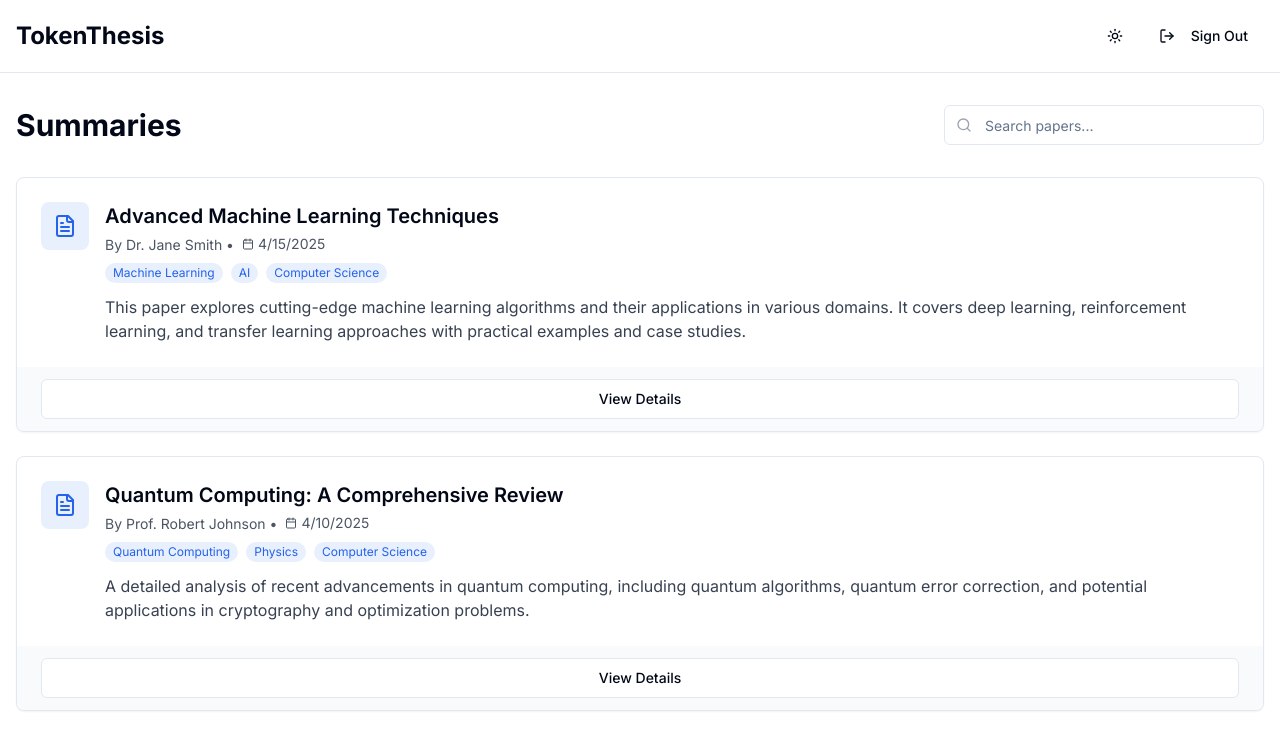
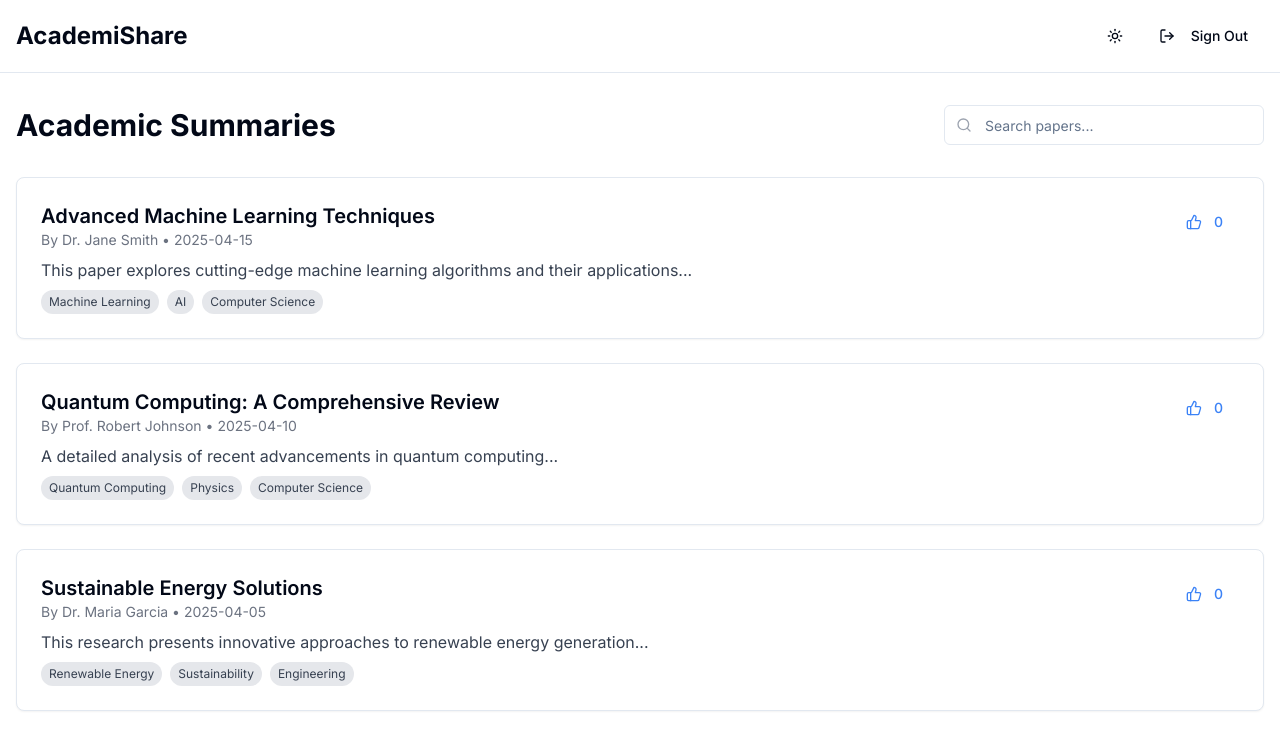
Before and after one commit to MdKaifSardar/hfb4, a Next.js app: page /user/feed in a window 1280 px wide. Shown: the top 733 px of the page. Built offline with nearby package versions, Linux system fonts and the light colour scheme.

Commit message:
upvote done

```diff
--- a/app/user/feed/page.tsx
+++ b/app/user/feed/page.tsx
@@ -9,21 +9,35 @@ import { Card, CardContent } from "@/components/ui/card"
 import { Search, LogOut } from "lucide-react"
 import { PdfCard } from "@/components/pdf-card"
 import { ThemeToggle } from "@/components/theme-toggle"
+import { ThumbsUp } from "lucide-react"
+
+
+type PDFSummary = {
+  id: string
+  title: string
+  author: string
+  uploadDate: string
+  summary: string
+  tags: string[]
+  upvotes: number
+}
 
 export default function UserFeed() {
   const router = useRouter()
   const [searchQuery, setSearchQuery] = useState("")
+  const [votedPapers, setVotedPapers] = useState<string[]>([])
 
   // Mock data for PDF summaries
-  const pdfSummaries = [
+  const [pdfSummaries, setPdfSummaries] = useState<PDFSummary[]>([
     {
       id: "1",
       title: "Advanced Machine Learning Techniques",
       author: "Dr. Jane Smith",
       uploadDate: "2025-04-15",
       summary:
-        "This paper explores cutting-edge machine learning algorithms and their applications in various domains. It covers deep learning, reinforcement learning, and transfer learning approaches with practical examples and case studies.",
+        "This paper explores cutting-edge machine learning algorithms and their applications...",
       tags: ["Machine Learning", "AI", "Computer Science"],
+      upvotes: 0,
     },
     {
       id: "2",
@@ -31,8 +45,9 @@ export default function UserFeed() {
       author: "Prof. Robert Johnson",
       uploadDate: "2025-04-10",
       summary:
-        "A detailed analysis of recent advancements in quantum computing, including quantum algorithms, quantum error correction, and potential applications in cryptography and optimization problems.",
+        "A detailed analysis of recent advancements in quantum computing...",
       tags: ["Quantum Computing", "Physics", "Computer Science"],
+      upvotes: 0,
     },
     {
       id: "3",
@@ -40,8 +55,9 @@ export default function UserFeed() {
       author: "Dr. Maria Garcia",
       uploadDate: "2025-04-05",
       summary:
-        "This research presents innovative approaches to renewable energy generation and storage, with a focus on solar, wind, and hydroelectric power. It discusses efficiency improvements and integration with existing power grids.",
+        "This research presents innovative approaches to renewable energy generation...",
       tags: ["Renewable Energy", "Sustainability", "Engineering"],
+      upvotes: 0,
     },
     {
       id: "4",
@@ -49,8 +65,9 @@ export default function UserFeed() {
       author: "Prof. David Chen",
       uploadDate: "2025-04-01",
       summary:
-        "An exploration of human memory systems and learning processes, examining how information is encoded, stored, and retrieved. The paper discusses implications for educational practices and cognitive enhancement.",
+        "An exploration of human memory systems and learning processes...",
       tags: ["Psychology", "Neuroscience", "Education"],
+      upvotes: 0,
     },
     {
       id: "5",
@@ -58,11 +75,11 @@ export default function UserFeed() {
       author: "Dr. Sarah Williams",
       uploadDate: "2025-03-28",
       summary:
-        "A comprehensive analysis of current and proposed strategies to mitigate climate change, including carbon capture technologies, policy interventions, and behavioral changes at individual and societal levels.",
+        "A comprehensive analysis of current and proposed strategies to mitigate climate change...",
       tags: ["Climate Science", "Environmental Studies", "Policy"],
+      upvotes: 0,
     },
-  ]
-
+  ])
   const filteredPdfs = pdfSummaries.filter(
     (pdf) =>
       pdf.title.toLowerCase().includes(searchQuery.toLowerCase()) ||
@@ -70,6 +87,16 @@ export default function UserFeed() {
       pdf.summary.toLowerCase().includes(searchQuery.toLowerCase()) ||
       pdf.tags.some((tag) => tag.toLowerCase().includes(searchQuery.toLowerCase())),
   )
+  const handleUpvote = (id: string) => {
+    if (votedPapers.includes(id)) return // Already voted
+
+    setPdfSummaries((prev) =>
+      prev.map((pdf) =>
+        pdf.id === id ? { ...pdf, upvotes: pdf.upvotes + 1 } : pdf,
+      ),
+    )
+    setVotedPapers((prev) => [...prev, id])
+  }
 
   const handleSignOut = () => {
     // In a real app, this would sign out the user
@@ -80,9 +107,7 @@ export default function UserFeed() {
     <div className="flex min-h-screen flex-col">
     <header className="border-b dark:border-gray-800">
       <div className="container mx-auto px-4 py-4 flex justify-between items-center">
-          <Link href="/" className="text-2xl font-bold">
-            TokenThesis
-          </Link>
+        <Link href="/" className="text-2xl font-bold">AcademiShare</Link>
         <div className="flex items-center space-x-2">
           <ThemeToggle />
           <Button variant="ghost" onClick={handleSignOut}>
@@ -95,7 +120,7 @@ export default function UserFeed() {
 
     <main className="flex-1 container mx-auto px-4 py-8 dark:bg-gray-900">
       <div className="flex flex-col md:flex-row justify-between items-start md:items-center mb-8 gap-4">
-          <h1 className="text-3xl font-bold dark:text-white">Summaries</h1>
+        <h1 className="text-3xl font-bold dark:text-white">Academic Summaries</h1>
         <div className="relative w-full md:w-80">
           <Search className="absolute left-3 top-1/2 transform -translate-y-1/2 text-gray-400 h-4 w-4" />
           <Input
@@ -109,11 +134,44 @@ export default function UserFeed() {
 
       <div className="grid grid-cols-1 gap-6">
         {filteredPdfs.length > 0 ? (
-            filteredPdfs.map((pdf) => <PdfCard key={pdf.id} pdf={pdf} />)
+          filteredPdfs.map((pdf) => (
+            <Card key={pdf.id} className="dark:bg-gray-800">
+              <CardContent className="p-6">
+                <div className="flex justify-between items-start mb-2">
+                  <div>
+                    <h2 className="text-xl font-semibold">{pdf.title}</h2>
+                    <p className="text-sm text-gray-500">By {pdf.author} • {pdf.uploadDate}</p>
+                  </div>
+                  <Button
+                    variant="ghost"
+                    className="flex items-center space-x-1 text-blue-500"
+                    onClick={() => handleUpvote(pdf.id)}
+                    disabled={votedPapers.includes(pdf.id)}
+                  >
+                    <ThumbsUp className="h-4 w-4" />
+                    <span>{pdf.upvotes}</span>
+                  </Button>
+                </div>
+                <p className="text-gray-700 dark:text-gray-300">{pdf.summary}</p>
+                <div className="mt-2 flex flex-wrap gap-2">
+                  {pdf.tags.map((tag) => (
+                    <span
+                      key={tag}
+                      className="px-2 py-1 text-xs bg-gray-200 dark:bg-gray-700 text-gray-700 dark:text-gray-300 rounded-full"
+                    >
+                      {tag}
+                    </span>
+                  ))}
+                </div>
+              </CardContent>
+            </Card>
+          ))
         ) : (
           <Card className="dark:bg-gray-800">
             <CardContent className="p-6 text-center">
-                <p className="text-gray-500 dark:text-gray-400">No papers found matching your search criteria.</p>
+              <p className="text-gray-500 dark:text-gray-400">
+                No papers found matching your search criteria.
+              </p>
             </CardContent>
           </Card>
         )}
```
Lines whose indentation alone changed are shown as unchanged.
